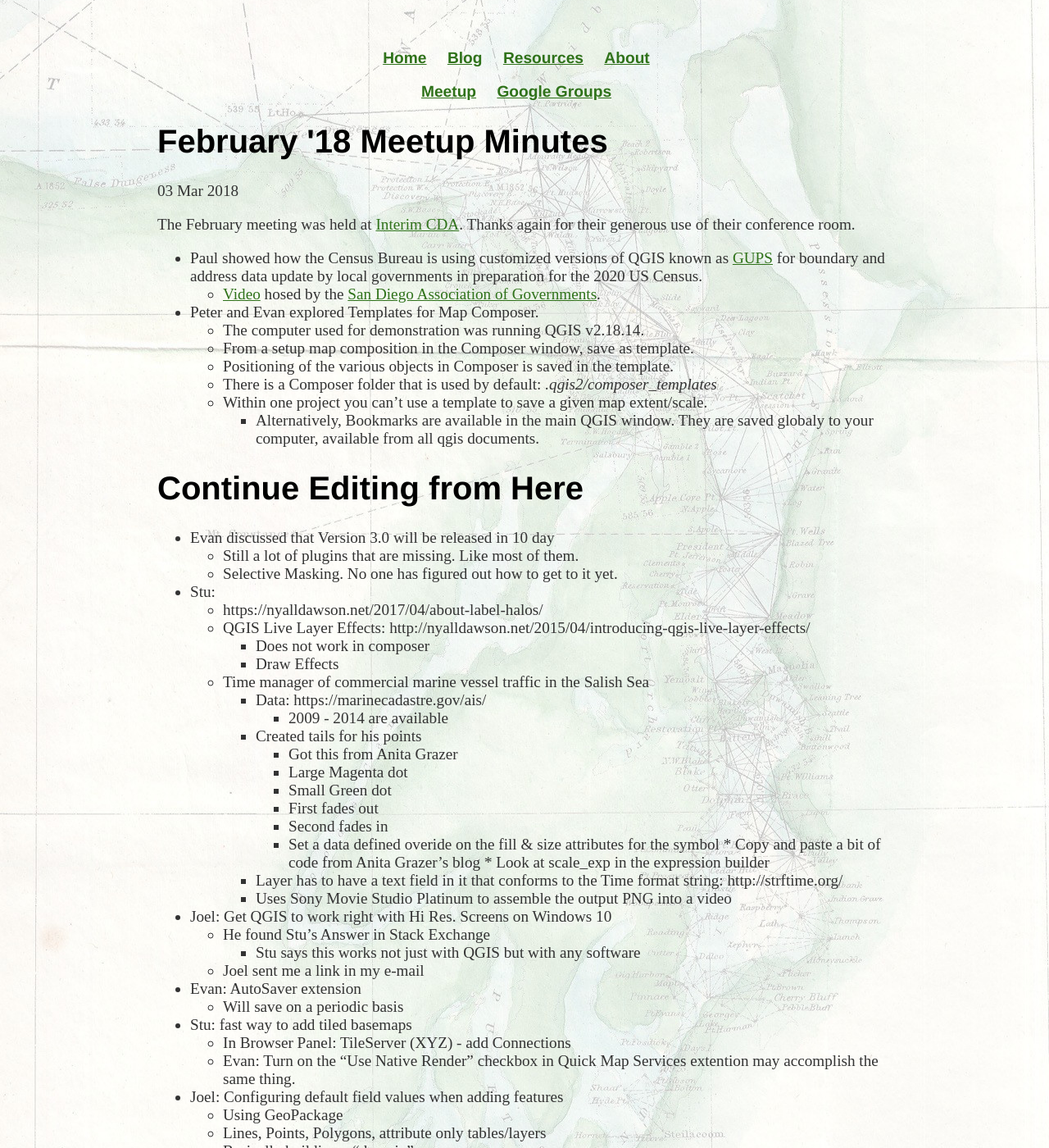
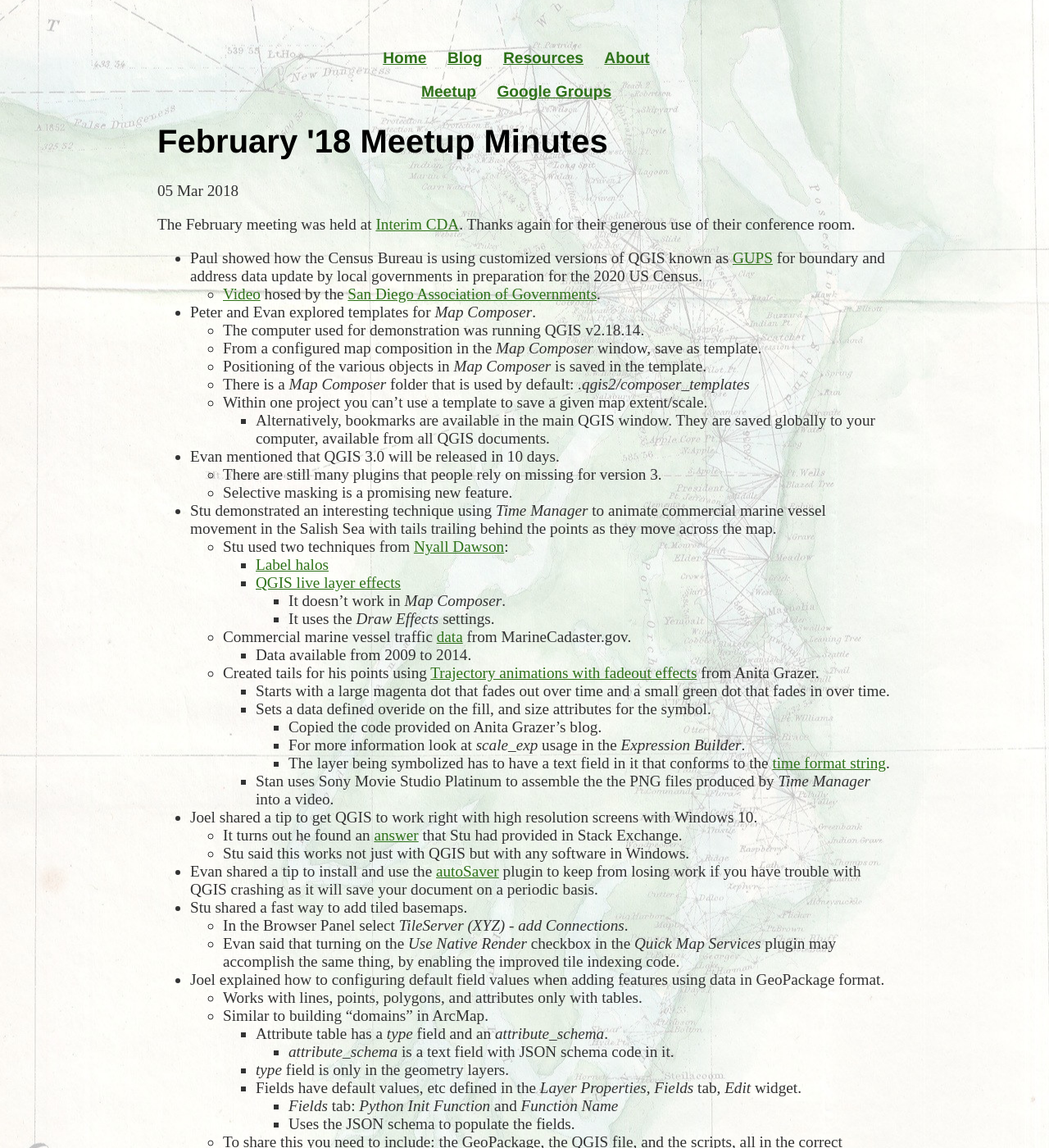
Before and after one commit to psqgis/psqgis.github.io, a Jekyll site: the page built from _posts/2018-02-13-Feb-Minutes.md, in a window 1280 px wide and 1400 px high. Shown: the whole window at 82% size. Built offline with Jekyll 4.4.1, drawn with Linux system fonts in a browser that asks for light colours; some of the changed text lies outside the part shown.

Commit message:
complete draft of March '18 minutes

```diff
--- a/_posts/2018-02-13-Feb-Minutes.md
+++ b/_posts/2018-02-13-Feb-Minutes.md
@@ -1,66 +1,56 @@
 ---
 layout: post
 title: "February '18 Meetup Minutes"
-date: 2018-03-03
+date: 2018-03-05
 ---
 
 The February meeting was held at [Interim CDA](http://interimicda.org/whatwedo/). Thanks again for their generous use of their conference room.
 
 * Paul showed how the Census Bureau is using customized versions of QGIS known as [GUPS](https://www.census.gov/programs-surveys/bas/technical-documentation/gups-instructions.html)  for boundary and address data update by local governments in preparation for the 2020 US Census.
-	* [Video](http://www.sandag.org/resources/demographics_and_other_data/demographics/census/LUCATrainingWorkshop2017/GUPS_Demo.mp4) hosed by the [San Diego Association of Governments](http://www.sandag.org/index.asp?fuseaction=about.home).
+    * [Video](http://www.sandag.org/resources/demographics_and_other_data/demographics/census/LUCATrainingWorkshop2017/GUPS_Demo.mp4) hosed by the [San Diego Association of Governments](http://www.sandag.org/index.asp?fuseaction=about.home).
 
-* Peter and Evan explored Templates for Map Composer.
-	* The computer used for demonstration was running QGIS v2.18.14.
-	* From a setup map composition in the Composer window, save as template.
-	* Positioning of the various objects in Composer is saved in the template.
-	* There is a Composer folder that is used by default: _.qgis2/composer_templates_
-	* Within one project you can't use a template to save a given map extent/scale.
-		* Alternatively, Bookmarks are available in the main QGIS window. They are saved globaly to your computer, available from all qgis documents.
-
-# Continue Editing from Here
-
-* Evan discussed that Version 3.0 will be released in 10 day
-	* Still a lot of plugins that are missing. Like most of them.
-	* Selective Masking. No one has figured out how to get to it yet.
-* Stu:
-	* https://nyalldawson.net/2017/04/about-label-halos/
-	* QGIS Live Layer Effects: http://nyalldawson.net/2015/04/introducing-qgis-live-layer-effects/
-		* Does not work in composer
-		* Draw Effects
-	* Time manager of commercial marine vessel traffic in the Salish Sea
-		* Data: https://marinecadastre.gov/ais/
-			* 2009 - 2014 are available
-		* Created tails for his points
-			* Got this from Anita Grazer
-			* Large Magenta dot
-			* Small Green dot
-			* First fades out
-			* Second fades in
-			* Set a data defined overide on the fill & size attributes for the symbol
-					* Copy and paste a bit of code from Anita Grazer's blog
-					* Look at scale_exp in the expression builder
-		* Layer has to have a text field in it that conforms to the Time format string: http://strftime.org/
-		* Uses Sony Movie Studio Platinum to assemble the output PNG into a video
-* Joel: Get QGIS to work right with Hi Res. Screens on Windows 10
-	* He found Stu's Answer in Stack Exchange
-		* Stu says this works not just with QGIS but with any software
-	* Joel sent me a link in my e-mail
-* Evan: AutoSaver extension
-	* Will save on a periodic basis
-* Stu: fast way to add tiled basemaps
-	* In Browser Panel: TileServer (XYZ) - add Connections
-	* Evan: Turn on the "Use Native Render" checkbox in Quick Map Services extention may accomplish the same thing.
-* Joel: Configuring default field values when adding features
-	* Using GeoPackage
-	* Lines, Points, Polygons, attribute only tables/layers
-	* Basically building a "domain"
-		* Attribute table has a type field and a attribute_schema
-			* Attribute_schema is a text field with JSON schema code in it
-		* Type field is also in the geometry layers
-		* Fields have default values, etc defined in the layer properties, Fields tab, Edit Widget
-		* Fields Tab: Python Init Function and Function name
-			* This uses the JSON schema to populate the fields
-	* To share this you need the GeoPackage, QGIS file, and the scripts in the correct directories
+* Peter and Evan explored templates for *Map Composer*.
+    * The computer used for demonstration was running QGIS v2.18.14.
+    * From a configured map composition in the *Map Composer* window, save as template.
+    * Positioning of the various objects in *Map Composer* is saved in the template.
+    * There is a *Map Composer* folder that is used by default: _.qgis2/composer_templates_
+    * Within one project you can't use a template to save a given map extent/scale.
+        * Alternatively, bookmarks are available in the main QGIS window. They are saved globally to your computer, available from all QGIS documents.
+* Evan mentioned that QGIS 3.0 will be released in 10 days.
+    * There are still many plugins that people rely on missing for version 3.
+    * Selective masking is a promising new feature.
+* Stu demonstrated an interesting technique using *Time Manager* to animate commercial marine vessel movement in the Salish Sea with tails trailing behind the points as they move across the map.
+    * Stu used two techniques from [Nyall Dawson](https://nyalldawson.net/):
+        * [Label halos](https://nyalldawson.net/2017/04/about-label-halos/)
+        * [QGIS live layer effects](http://nyalldawson.net/2015/04/introducing-qgis-live-layer-effects/)
+            * It doesn't work in *Map Composer*.
+            * It uses the *Draw Effects* settings.
+    * Commercial marine vessel traffic [data](https://marinecadastre.gov/ais/) from MarineCadaster.gov.
+        * Data available from 2009 to 2014.
+    * Created tails for his points using [Trajectory animations with fadeout effects](https://anitagraser.com/2015/05/08/trajectory-animations-with-fadeout-effect/) from Anita Grazer.
+        * Starts with a large magenta dot that fades out over time and a small green dot that fades in over time.
+        * Sets a data defined overide on the fill, and size attributes for the symbol.
+            * Copied the code provided on Anita Grazer's blog.
+            * For more information look at *scale_exp* usage in the *Expression Builder*.
+            * The layer being symbolized has to have a text field in it that conforms to the [time format string](http://strftime.org/).
+        * Stan uses Sony Movie Studio Platinum to assemble the the PNG files produced by *Time Manager* into a video.
+* Joel shared a tip to get QGIS to work right with high resolution screens with Windows 10.
+    * It turns out he found an [answer](https://gis.stackexchange.com/questions/132491/qgis-on-uhd-screen) that Stu had provided in Stack Exchange.
+    * Stu said this works not just with QGIS but with any software in Windows.
+* Evan shared a tip to install and use the  [autoSaver](https://plugins.qgis.org/plugins/autoSaver/) plugin to keep from losing work if you have trouble with QGIS crashing as it will save your document on a periodic basis.
+* Stu shared a fast way to add tiled basemaps.
+    * In the Browser Panel select  _TileServer (XYZ) - add Connections_.
+    * Evan said that turning on the _Use Native Render_ checkbox in the _Quick Map Services_ plugin may accomplish the same thing, by enabling the improved tile indexing code.
+* Joel explained how to configuring default field values when adding features using data in GeoPackage format.
+    * Works with lines, points, polygons, and attributes only with tables.
+    * Similar to building "domains" in ArcMap.
+        * Attribute table has a *type* field and an *attribute_schema*.
+            * *attribute_schema* is a text field with JSON schema code in it.
+        * *type* field is only in the geometry layers.
+        * Fields have default values, etc defined in the *Layer Properties*, *Fields* tab, *Edit* widget.
+            * *Fields* tab: *Python Init Function* and *Function Name*
+            * Uses the JSON schema to populate the fields.
+    * To share this you need to include: the GeoPackage, the QGIS file, and the scripts, all in the correct directories.
 
 ---------
 
```
